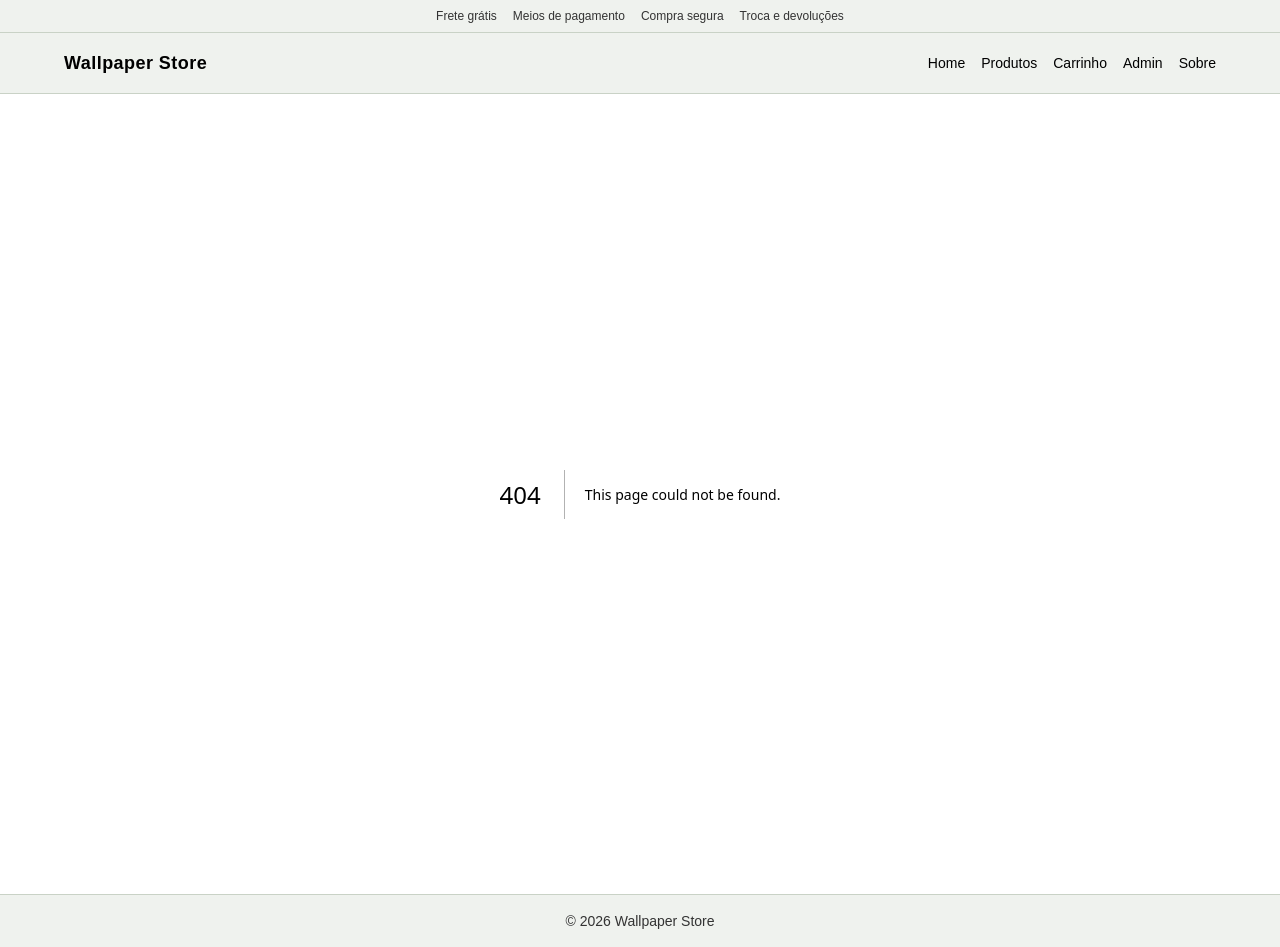
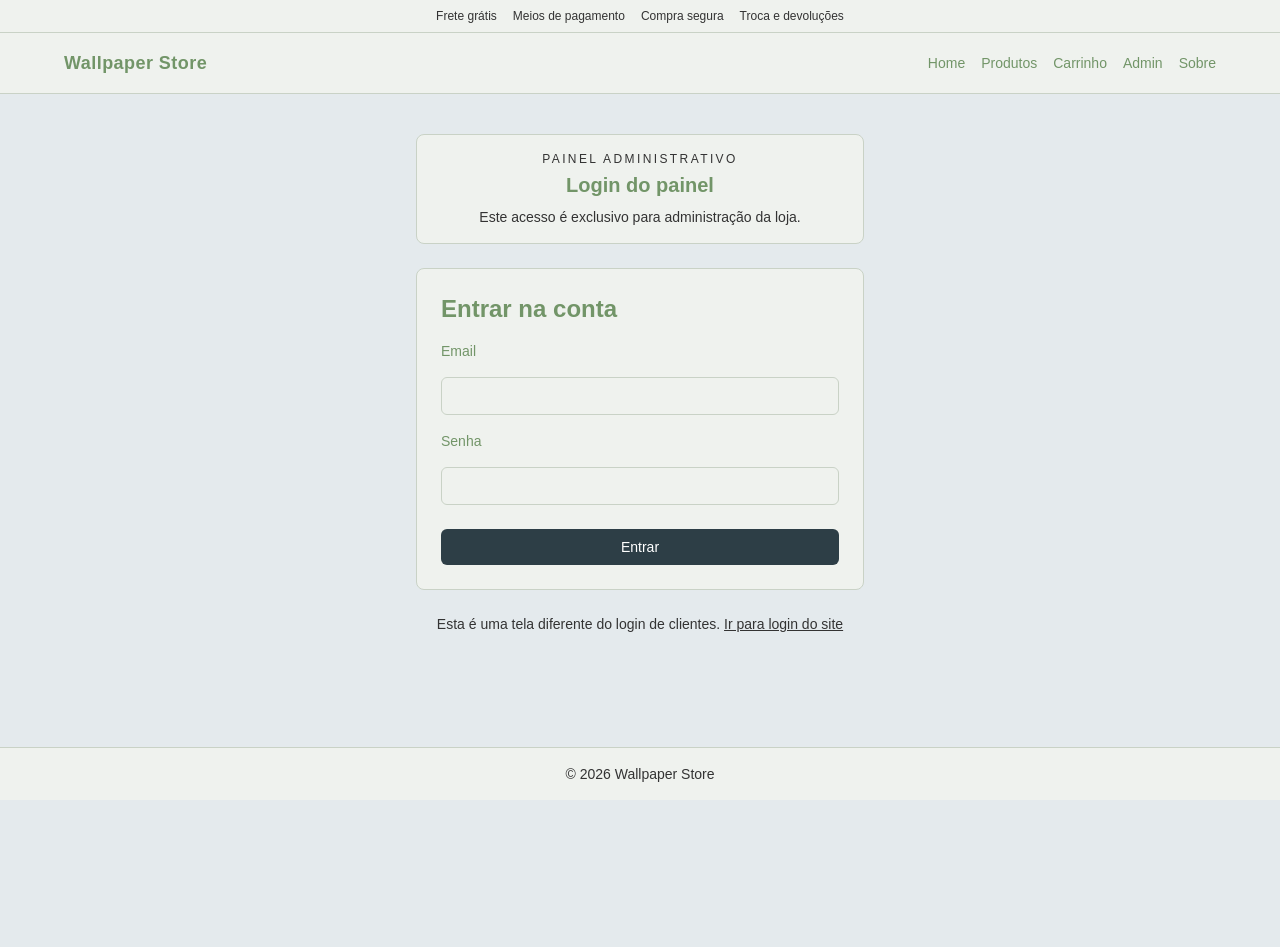
Before and after one commit to Jaosalles/ecommerce-wallpaper, a Next.js app: page /admin-login in a window 1280 px wide. Before the commit this address had no page. After the commit the page ends 800 px from the top, so only its background shows below. Built offline with nearby package versions, Linux system fonts and the light colour scheme.

Commit message:
feat(admin-auth): add dedicated admin login and role-based redirects

```diff
--- a/package.json
+++ b/package.json
@@ -18,6 +18,7 @@
     "prisma": "^5.8.0",
     "react": "19.2.3",
     "react-dom": "19.2.3",
+    "sonner": "^2.0.7",
     "swr": "^2.4.0",
     "zod": "^4.3.6"
   },
--- a/src/app/(admin)/admin/layout.tsx
+++ b/src/app/(admin)/admin/layout.tsx
@@ -1,8 +1,31 @@
 import Link from "next/link";
 import { redirect } from "next/navigation";
+import { headers } from "next/headers";
 
 import { getAuthenticatedUserFromCookie } from "@/lib/auth";
 import { authz } from "@/lib/authz/facade";
+import { AdminLogoutButton } from "@/components/admin/logout-button";
+
+function normalizeRedirectPath(pathname: string | null | undefined) {
+  if (!pathname || !pathname.startsWith("/") || pathname.startsWith("//")) {
+    return "/products";
+  }
+
+  return pathname;
+}
+
+function getPathFromReferer(referer: string | null) {
+  if (!referer) {
+    return null;
+  }
+
+  try {
+    const url = new URL(referer);
+    return `${url.pathname}${url.search}`;
+  } catch {
+    return null;
+  }
+}
 
 export default async function AdminLayout({
   children,
@@ -10,13 +33,22 @@ export default async function AdminLayout({
   children: React.ReactNode;
 }) {
   const user = await getAuthenticatedUserFromCookie();
+  const requestHeaders = await headers();
+  const returnToPath = normalizeRedirectPath(
+    getPathFromReferer(requestHeaders.get("referer")),
+  );
+
+  if (!user) {
+    const params = new URLSearchParams({
+      redirect: "/admin",
+      returnTo: returnToPath,
+    });
+
+    redirect(`/admin-login?${params.toString()}`);
+  }
 
   if (!authz.can(user, "product:create")) {
-    if (!user) {
-      redirect("/login");
-    }
-
-    redirect("/products");
+    redirect(returnToPath);
   }
 
   return (
@@ -49,6 +81,7 @@ export default async function AdminLayout({
             >
               Coleções
             </Link>
+            <AdminLogoutButton />
           </nav>
         </div>
       </header>
--- /dev/null
+++ b/src/app/admin-login/page.tsx
@@ -0,0 +1,43 @@
+import Link from "next/link";
+
+import { AuthForm } from "@/components/auth-form";
+
+type AdminLoginPageProps = {
+  searchParams?: Promise<{ redirect?: string; returnTo?: string }>;
+};
+
+export default async function AdminLoginPage({
+  searchParams,
+}: AdminLoginPageProps) {
+  const params = (await searchParams) ?? {};
+  const redirect = params.redirect ?? "/admin";
+  const returnTo = params.returnTo ?? "/products";
+
+  return (
+    <main className="mx-auto flex w-full max-w-6xl flex-col gap-6 px-6 py-10">
+      <section className="site-surface mx-auto w-full max-w-md rounded-lg border site-border p-4 text-center">
+        <p className="site-muted text-xs uppercase tracking-[0.2em]">
+          Painel administrativo
+        </p>
+        <h1 className="mt-1 text-xl font-semibold">Login do painel</h1>
+        <p className="site-muted mt-2 text-sm">
+          Este acesso é exclusivo para administração da loja.
+        </p>
+      </section>
+
+      <AuthForm
+        mode="login"
+        redirectTo={redirect}
+        fallbackRedirectTo={returnTo}
+        requiredRole="ADMIN"
+      />
+
+      <p className="site-muted text-center text-sm">
+        Esta é uma tela diferente do login de clientes.{" "}
+        <Link href="/login" className="underline">
+          Ir para login do site
+        </Link>
+      </p>
+    </main>
+  );
+}
--- /dev/null
+++ b/src/components/admin/logout-button.tsx
@@ -0,0 +1,35 @@
+"use client";
+
+import { useRouter } from "next/navigation";
+import { useState } from "react";
+
+export function AdminLogoutButton() {
+  const router = useRouter();
+  const [loading, setLoading] = useState(false);
+
+  async function handleLogout() {
+    setLoading(true);
+
+    try {
+      await fetch("/api/auth/logout", {
+        method: "POST",
+        credentials: "include",
+      });
+    } finally {
+      router.push("/login");
+      router.refresh();
+      setLoading(false);
+    }
+  }
+
+  return (
+    <button
+      type="button"
+      onClick={handleLogout}
+      disabled={loading}
+      className="site-btn rounded-md px-3 py-2 text-sm font-medium disabled:opacity-60"
+    >
+      {loading ? "Saindo..." : "Sair"}
+    </button>
+  );
+}
--- a/src/components/auth-form.tsx
+++ b/src/components/auth-form.tsx
@@ -2,29 +2,48 @@
 
 import { FormEvent, useState } from "react";
 import { useRouter } from "next/navigation";
+import { toast } from "sonner";
 
 type AuthFormMode = "login" | "register";
 
 type AuthFormProps = {
   mode: AuthFormMode;
+  redirectTo?: string;
+  fallbackRedirectTo?: string;
+  requiredRole?: "ADMIN" | "CUSTOMER";
 };
 
-export function AuthForm({ mode }: AuthFormProps) {
+function normalizeRedirectPath(redirectTo?: string) {
+  if (
+    !redirectTo ||
+    !redirectTo.startsWith("/") ||
+    redirectTo.startsWith("//")
+  ) {
+    return "/products";
+  }
+
+  return redirectTo;
+}
+
+export function AuthForm({
+  mode,
+  redirectTo,
+  fallbackRedirectTo,
+  requiredRole,
+}: AuthFormProps) {
   const isLogin = mode === "login";
   const router = useRouter();
+  const loginRedirectPath = normalizeRedirectPath(redirectTo);
+  const loginFallbackPath = normalizeRedirectPath(fallbackRedirectTo);
 
   const [email, setEmail] = useState("");
   const [password, setPassword] = useState("");
   const [name, setName] = useState("");
   const [phone, setPhone] = useState("");
   const [loading, setLoading] = useState(false);
-  const [error, setError] = useState("");
-  const [success, setSuccess] = useState("");
 
   async function handleSubmit(event: FormEvent<HTMLFormElement>) {
     event.preventDefault();
-    setError("");
-    setSuccess("");
     setLoading(true);
 
     try {
@@ -45,23 +64,37 @@ export function AuthForm({ mode }: AuthFormProps) {
       const data = (await response.json()) as {
         success: boolean;
         error?: string;
+        user?: {
+          role?: "CUSTOMER" | "ADMIN";
+        };
       };
 
       if (!response.ok || !data.success) {
-        setError(data.error ?? "Não foi possível concluir a autenticação");
+        toast.error(data.error ?? "Não foi possível concluir a autenticação");
         return;
       }
 
-      setSuccess(
+      toast.success(
         isLogin ? "Login realizado com sucesso" : "Conta criada com sucesso",
       );
 
       setTimeout(() => {
-        router.push("/products");
+        if (isLogin) {
+          const role = data.user?.role;
+
+          if (requiredRole && role !== requiredRole) {
+            router.push(loginFallbackPath);
+          } else {
+            router.push(loginRedirectPath);
+          }
+        } else {
+          router.push("/products");
+        }
+
         router.refresh();
       }, 700);
     } catch {
-      setError("Erro de conexão. Tente novamente.");
+      toast.error("Erro de conexão. Tente novamente.");
     } finally {
       setLoading(false);
     }
@@ -132,15 +165,6 @@ export function AuthForm({ mode }: AuthFormProps) {
       >
         {loading ? "Enviando..." : isLogin ? "Entrar" : "Criar conta"}
       </button>
-
-      {error ? (
-        <p className="text-sm text-red-600 dark:text-red-400">{error}</p>
-      ) : null}
-      {success ? (
-        <p className="text-sm text-emerald-600 dark:text-emerald-400">
-          {success}
-        </p>
-      ) : null}
     </form>
   );
 }
```
Also changed, not shown: 1 other file (tests, documents, lock files or other folders).
